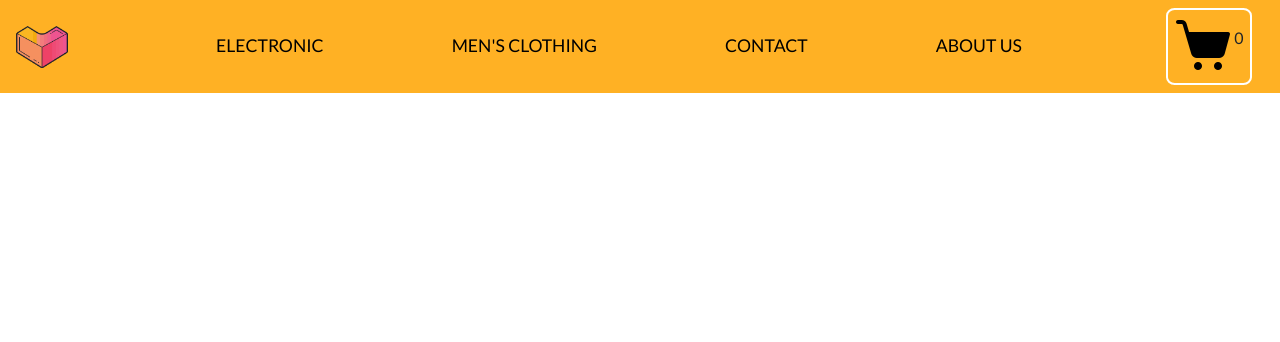
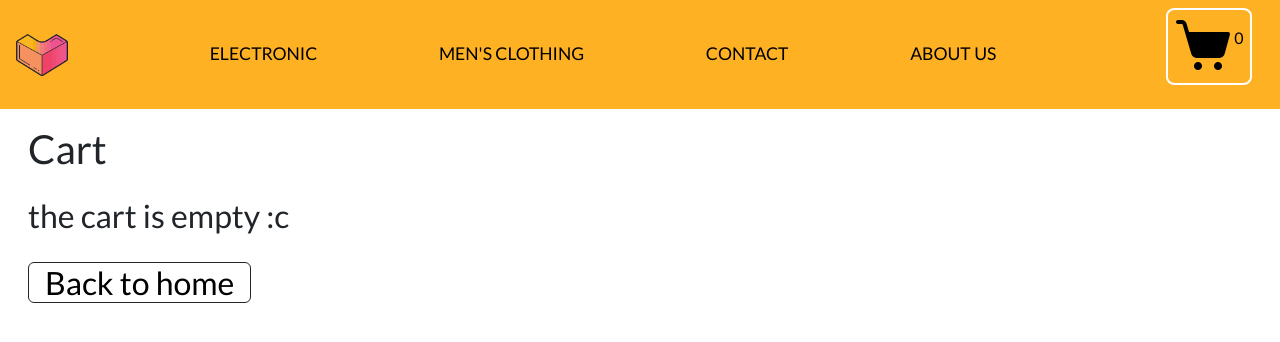
Before and after one commit to stevenske/primera_entrega_proyecto_final_react_esteban_vargas, a React (Create React App) app: page /cart in a window 1280 px wide. Shown: the top 342 px of the page. Built offline with nearby package versions, Linux system fonts and the light colour scheme.

Commit message:
fix confirmation of duplicate product and add cart view

```diff
--- a/src/App.js
+++ b/src/App.js
@@ -3,6 +3,7 @@ import ItemListContainer from './components/itemListContainer/ItemListContainer'
 import ItemDetailContainer from './components/itemDetailContainer/ItemDetailContainer';
 import {BrowserRouter, Routes, Route} from 'react-router-dom'
 import CartProvider from './context/CartProvider';
+import Cart from './components/cart/Cart';
 function App() {
 
   return (
@@ -14,6 +15,7 @@ function App() {
             <Route path='/' element={<ItemListContainer/>} />
             <Route path='detail/:id' element={<ItemDetailContainer/>} />
             <Route path='category/:categoryName' element={<ItemListContainer/>} />
+            <Route path='/cart' element={<Cart/>} />
           </Routes>
         </BrowserRouter>
       </div>
--- a/src/components/cart/Cart.css
+++ b/src/components/cart/Cart.css
@@ -1,20 +1,9 @@
-.cart{
-    display: flex;
-    border: 2px solid #fff;
-    border-radius: 10%;
-    padding: 0.4rem;
-    margin-right: 1rem;
+.backToHome{
+    text-decoration: none;
+    color: #000;
+    font-size: 2rem;
 }
 
-.cart-focus {
-    transition: 300ms;
+.backToHome:hover {
+    color: rgb(255, 177, 36);
 }
-.cart-focus:hover {
-    transform: scale(1.1);
-    border-color: #000;
-}
-#cartCounter-container{
-    display: flex;
-    align-items: center;
-    justify-content: center;
-}
--- a/src/components/cart/Cart.js
+++ b/src/components/cart/Cart.js
@@ -1,14 +1,39 @@
+import React, { useContext } from 'react'
+import { CartContext } from '../../context/CartContext'
+import '../itemDetail/ItemDetail.css'
 import './Cart.css'
+import {Link} from 'react-router-dom'
 
-const Cart = ({ img }) => {
+const Cart = () => {
+    const { cart, addToCart,removeProduct } = useContext(CartContext)
+    const total = cart.reduce((acc,prod)=>acc + prod.price * prod.quantity,0)
     return (
-        <div id="cart-container" className="cart cart-focus">
-            <img src={img} alt="shopping cart logo" />
-            <div id="cartCounter-container">
-                <p id="cartCounter">0</p>
+        <div className='row itemContainer gap-3'>
+            <h1>Cart</h1>
+            {cart.length === 0 ?(
+                <>
+                <h2>the cart is empty :c</h2>
+                <p className='backToHome'><Link  className='backToHome border border-dark rounded px-3' to="/">Back to home</Link></p>
+                </>
+
+            ):(
+                <>
+                {cart.map((product) => (
+                <div id={`${product.id}`} className="col-6 card card_size d-flex">
+                <img src={`${product.image}`} className="card-img-top zoom" alt={product.title}/>
+                    <div className="d-flex justify-content-center card-body">
+                        <h5 className="card-title text-center">{product.title}</h5>
+                        <h5 className="card-title text-center">Quantity: {product.quantity}</h5>
+                        <h6 className="card-title text-center">${total}</h6>
+                        <button className='btn' onClick={() => removeProduct(product.id)}>remove</button>
+                    </div>
             </div>
+            ))}
+            </>
+            )}
         </div>
-    )
+        )
 }
 
+
 export default Cart
--- /dev/null
+++ b/src/components/cartWidget/CartWidget.css
@@ -0,0 +1,23 @@
+.cart{
+    display: flex;
+    border: 2px solid #fff;
+    border-radius: 10%;
+    padding: 0.4rem;
+    margin-right: 1rem;
+    text-decoration: none;
+    color: #000;
+}
+
+.cart-focus {
+    transition: 300ms;
+}
+.cart-focus:hover {
+    transform: scale(1.1);
+    border-color: #000;
+}
+#cartCounter-container{
+    display: flex;
+    align-items: center;
+    justify-content: center;
+    text-decoration: none;
+}
--- /dev/null
+++ b/src/components/cartWidget/CartWidget.js
@@ -0,0 +1,17 @@
+import { useContext } from 'react'
+import { CartContext } from '../../context/CartContext'
+import './CartWidget.css'
+const Cart = ({ img }) => {
+    const {cart} = useContext(CartContext)
+    const totalCart = (cart.reduce((acc,prod)=> acc + prod.quantity,0))
+    return (
+        <div id="cart-container" className="cart">
+            <img src={img} alt="shopping cart logo" />
+            <div id="cartCounter-container">
+                <p id="cartCounter">{totalCart}</p>
+            </div>
+        </div>
+    )
+}
+
+export default Cart
--- a/src/components/itemDetail/ItemDetail.js
+++ b/src/components/itemDetail/ItemDetail.js
@@ -9,12 +9,12 @@ const ItemDetail = ({ product }) => {
     const {addToCart} = useContext(CartContext)
     const [count, setCount] = useState(1)
 
-    const onAdd = (product, quantity) => {
+    const onAdd = (product) => {
         addToCart(product, count)
     }
     return (
         <>
-            <div id={`phone${product.id}`} className="col-6 card card_size d-flex">
+            <div id={`${product.id}`} className="col-6 card card_size d-flex">
                 <img src={`${product.image}`} className="card-img-top zoom" alt={product.title}/>
                     <div className="d-flex justify-content-center card-body">
                         <h5 className="card-title text-center">{product.title}</h5>
@@ -28,7 +28,6 @@ const ItemDetail = ({ product }) => {
                 <h3>Description:</h3>
                 <li>{product.description}</li>
             </ul>
-
         </>
     )
 }
--- a/src/components/navBar/NavBar.css
+++ b/src/components/navBar/NavBar.css
@@ -24,3 +24,6 @@
     border-bottom: 1px solid;
     padding-bottom: 0.5rem;
 }
+.link{
+    text-decoration: none;
+}
--- a/src/components/navBar/NavBar.js
+++ b/src/components/navBar/NavBar.js
@@ -1,4 +1,4 @@
-import Cart from '../cart/Cart'
+import CartWidget from '../cartWidget/CartWidget'
 import './NavBar.css'
 import { NavLink, Link } from 'react-router-dom'
 
@@ -44,7 +44,7 @@ const NavBar = () =>{
                             } className="text-nav" to={'/about-us'}>ABOUT US</NavLink>
                         </li>
                     </ul>
-                    <Cart img={cartImg}/>
+                    <ul className='zoom'><Link className='link' to="/cart"><CartWidget img={cartImg}/></Link></ul>
                 </div>
             </div>
         </nav>
--- a/src/context/CartProvider.js
+++ b/src/context/CartProvider.js
@@ -3,22 +3,37 @@ import { CartContext } from "./CartContext"
 
 const CartProvider = ({children}) => {
     const[cart,setCart] = useState([])
-    const addToCart = (item, quantity) =>{
-        if(isInCart(item.id)){
-        alert('is in the cart')
+    const addToCart = (product, quantity) =>{
+        let exist = cart.find((x) => x.id === product.id)
+        if(!isInCart(product.id)){
+        setCart([...cart,{...product, quantity}])
+        console.log('cart',([...cart,{...product, quantity}]))
         }else{
-            setCart([...cart,{...item, quantity}])
+            const newCartItems = cart.map((x) => x.id === product.id ? {...exist, quantity: exist.quantity + quantity}: x)
+            setCart(newCartItems)
+            // return (cart.reduce((acc,prod)=> acc + prod.quantity,0)),
+            console.log(newCartItems)
         }
-        console.log('cart',([...cart,{...item, quantity}]))
+
 }
 const isInCart = (id) =>{
-    return cart.some ((item) => item.id === id)
+    return cart.some ((product) => product.id === id)
+}
+const removeProduct = (productId)=> {
+    let newArray =[]
+    cart.forEach((product)=>{
+        if (product.id !== productId){
+            console.log(productId);
+            newArray.push(product)
+        }
+    })
+    setCart(newArray)
 }
 const clear = () =>{
     setCart([])
 }
     return (
-        <CartContext.Provider value={{cart, addToCart}}>
+        <CartContext.Provider value={{cart, addToCart, removeProduct}}>
             {children}
         </CartContext.Provider>
     )
```
